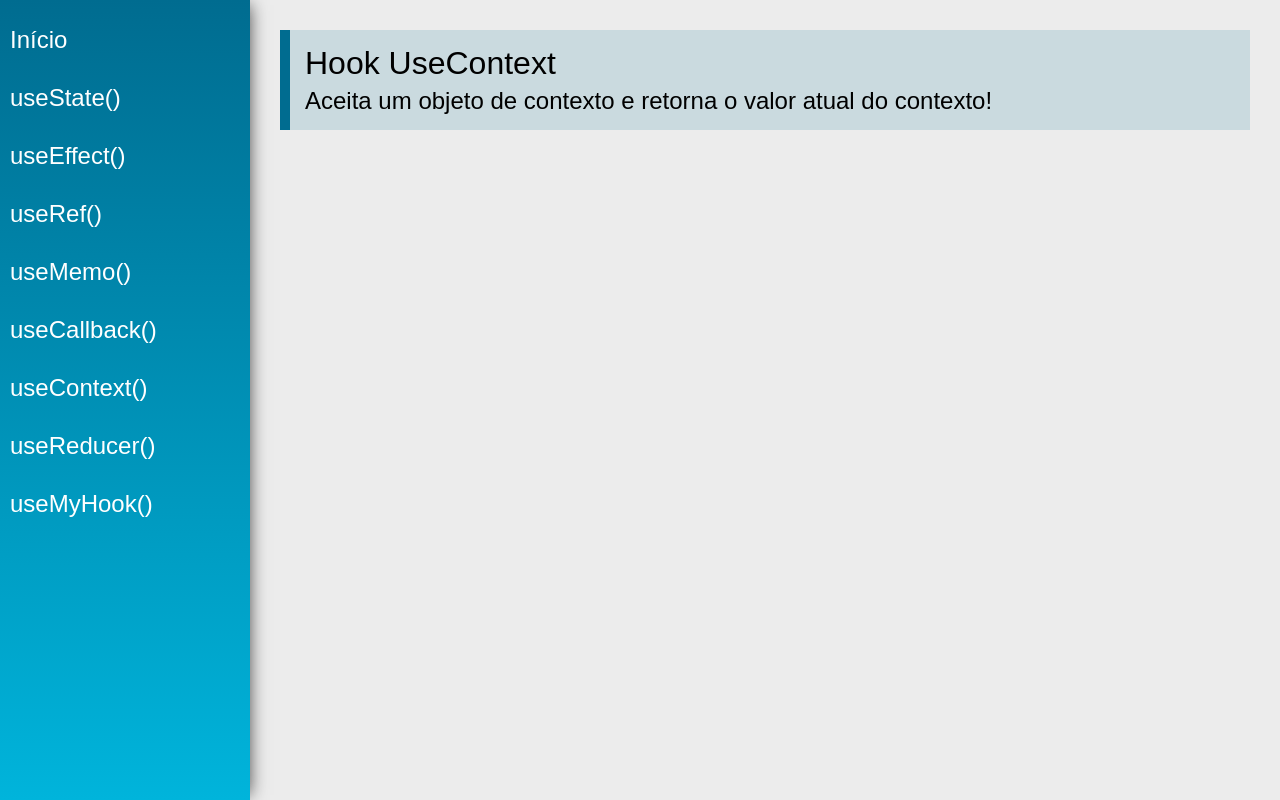
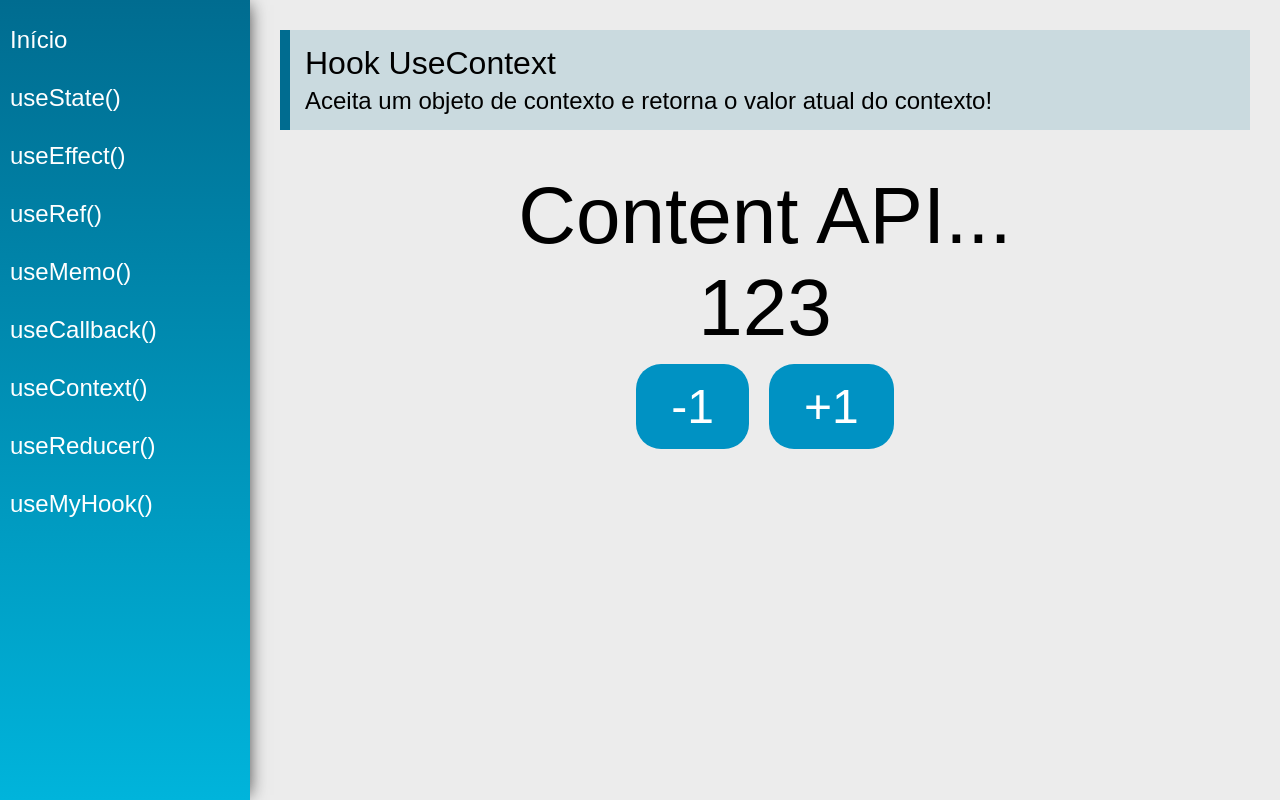
Before and after one commit to edgracional/hooks, a React (Create React App) app: page /useContext in a window 1280 px wide. Built offline with nearby package versions, Linux system fonts and the light colour scheme.

Commit message:
72. useContext #01

```diff
--- /dev/null
+++ b/src/data/DataContext.js
@@ -0,0 +1,10 @@
+import React from "react";
+
+export const data = {
+    number: 123,
+    text: 'Content API...'
+}
+
+const DataContext = React.createContext(data)
+
+export default DataContext
--- a/src/index.js
+++ b/src/index.js
@@ -4,7 +4,8 @@
 
 import App from './views/App'
 
+
 ReactDOM.render(
     <App />,
-    document.getElementById('root')
-)
+        document.getElementById('root')
+    )
--- a/src/views/App.jsx
+++ b/src/views/App.jsx
@@ -1,19 +1,28 @@
 import './App.css'
-import React from 'react'
+import React, { useState } from 'react'
 import { BrowserRouter as Router } from  'react-router-dom'
 
 import Menu from '../components/layout/Menu'
 import Content from '../components/layout/Content'
 
+import DataContext, { data } from '../data/DataContext'
+
+
 const App = props => {
+    const [state, setState] = useState(data)
 
     return (
+
+        <DataContext.Provider value={{state, setState}}>
+
             <div className="App">
                                 <Router>
                                     <Menu />
                                     <Content />
                                 </Router>
                             </div>
+
+        </DataContext.Provider>
     )
 }
 
--- a/src/views/examples/UseContext.jsx
+++ b/src/views/examples/UseContext.jsx
@@ -1,13 +1,38 @@
-import React from 'react'
+import React, { useContext } from 'react'
 import PageTitle from '../../components/layout/PageTitle'
 
+import DataContext from '../../data/DataContext'
+
 const UseContext = (props) => {
+
+    const { state, setState } = useContext(DataContext)
+
+    function addNumber(delta){
+        setState({
+            ...state,
+            number: state.number + delta
+        })
+    }
+
     return (
         <div className="UseContext">
             <PageTitle
                 title="Hook UseContext"
-                subtitle="Aceita um objeto de contexto e retorna o valor atual do contexto!"
-            />
+                subtitle="Aceita um objeto de contexto e retorna o valor atual do contexto!"/>
+
+
+                <div className="center">
+                    <span className="text">{state.text}</span>
+                    <span className="text">{state.number}</span>
+
+                    <div>
+                        <button className="btn"
+                            onClick={() => addNumber(-1)}>-1</button>
+                        <button className="btn"
+                            onClick={() => addNumber(+1)}>+1</button>
+
+                    </div>
+                </div>
         </div>
     )
 }
```
Lines whose indentation alone changed are shown as unchanged.
